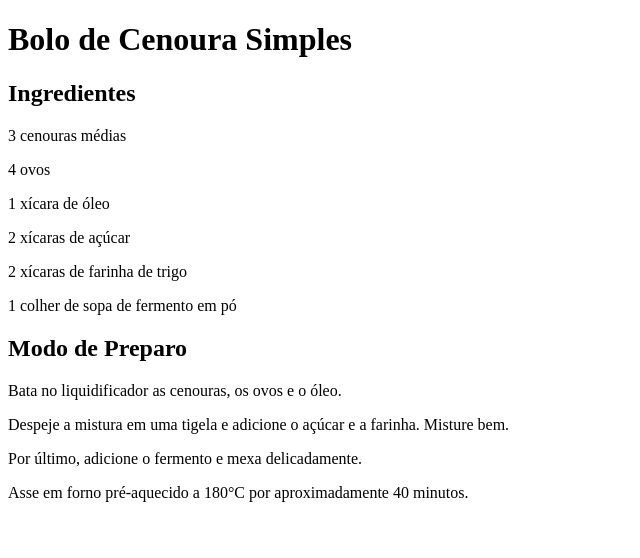
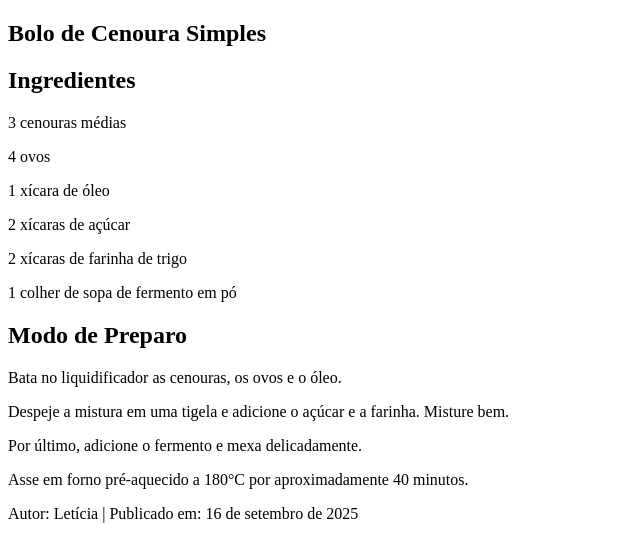
Before and after one commit to leticia-sanduchi/novo_teste, a plain HTML site: page minha_receita.html in a window 1280 px wide. Shown: the whole page, without its empty margins (0-640 px from the left). Drawn offline with Linux system fonts and the light colour scheme.

Commit message:
Aula 9 - Semântica

```diff
--- a/minha_receita.html
+++ b/minha_receita.html
@@ -6,10 +6,13 @@
     <title>Minha receita</title>
 </head>
 <body>
-<div>
-    <h1>Bolo de Cenoura Simples</h1>
+<main>
+<article>
+    <header>
+            <h1>Bolo de Cenoura Simples</h1>
+        </header>
 
-    <div>
+    <section>
         <h2>Ingredientes</h2>
         <p>3 cenouras médias</p>
         <p>4 ovos</p>
@@ -17,16 +20,20 @@
         <p>2 xícaras de açúcar</p>
         <p>2 xícaras de farinha de trigo</p>
         <p>1 colher de sopa de fermento em pó</p>
-    </div>
+    </section>
 
 
-    <div>
+    <section>
         <h2>Modo de Preparo</h2>
         <p>Bata no liquidificador as cenouras, os ovos e o óleo.</p>
         <p>Despeje a mistura em uma tigela e adicione o açúcar e a farinha. Misture bem.</p>
         <p>Por último, adicione o fermento e mexa delicadamente.</p>
         <p>Asse em forno pré-aquecido a 180°C por aproximadamente 40 minutos.</p>
-    </div>
-</div>
+    </section>
+    <footer>
+        <p>Autor: Letícia | Publicado em: 16 de setembro de 2025</p>
+    </footer>
+</article>
+</main>
 </body>
 </html>
```
Also changed, not shown: aula9.html (added).
